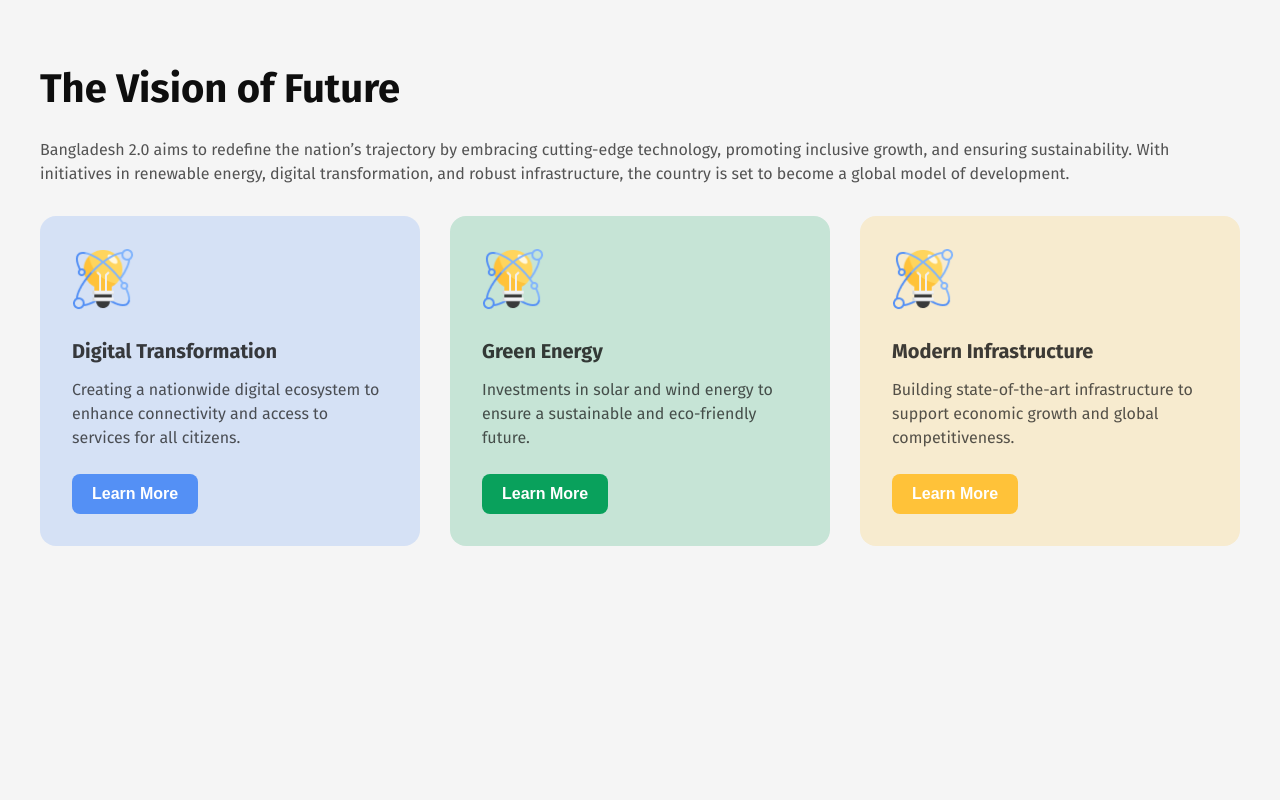
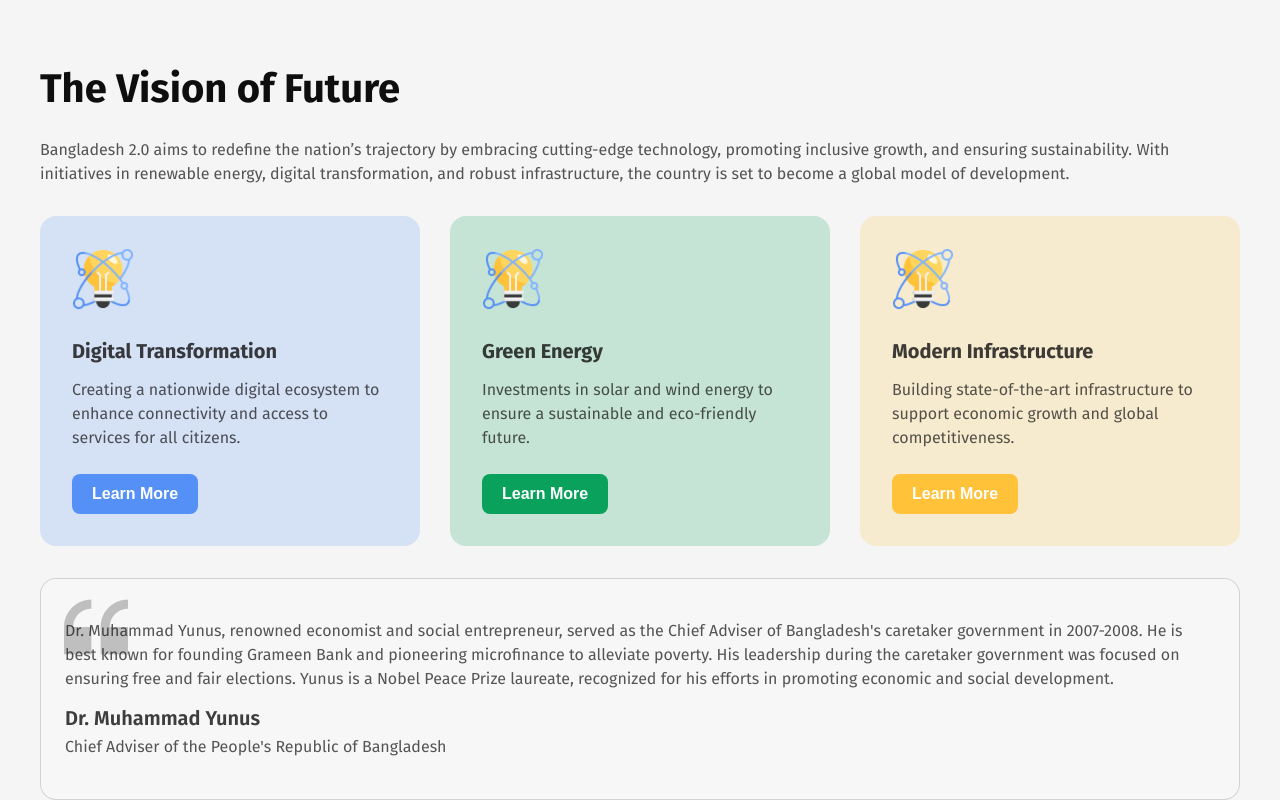
Before and after one commit to borhansiddque/assignment-1-bangladesh-2.0, a plain HTML site: page index.html in a window 1280 px wide. Shown: the part 1115-1915 px from the top of the page. Before the commit the page ends 1661 px from the top, so only its background shows below. Drawn offline with Linux system fonts and the light colour scheme.

Commit message:
Vision Section - Vision Adviser Section Add

```diff
--- a/index.html
+++ b/index.html
@@ -87,6 +87,11 @@
                         <button class="vision-btn">Learn More</button>
                     </div>
                 </div>
+                <div class="vision-adviser">
+                    <p class="paragraph">Dr. Muhammad Yunus, renowned economist and social entrepreneur, served as the Chief Adviser of Bangladesh's caretaker government in 2007-2008. He is best known for founding Grameen Bank and pioneering microfinance to alleviate poverty. His leadership during the caretaker government was focused on ensuring free and fair elections. Yunus is a Nobel Peace Prize laureate, recognized for his efforts in promoting economic and social development.</p>
+                    <h4 class="vision-adviser-name">Dr. Muhammad Yunus</h4>
+                    <p class="paragraph">Chief Adviser of the People's Republic of Bangladesh</p>
+                </div>
             </section>
         </main>
     </div>
--- a/styles/style.css
+++ b/styles/style.css
@@ -220,3 +220,21 @@ nav {
 .vision-card-three .vision-btn:hover {
     background: rgb(238, 170, 13);
 }
+
+.vision-adviser {
+    background-color: #fff;
+    background: linear-gradient(rgba(255, 255, 255, 0.2), rgba(255, 255, 255, 0.2)), url("../images/quote-bg.png");
+    background-repeat: no-repeat;
+    background-position: 2% 10%;
+    margin-top: 32px;
+    padding: 40px 24px;
+    border: 1px solid rgba(14, 14, 14, 0.15);
+    border-radius: 16px;
+}
+
+.vision-adviser-name {
+    color: rgba(14, 14, 14, 0.8);
+    margin: 15px 0px 5px;
+    font-size: 20px;
+    font-weight: 600;
+}
```
